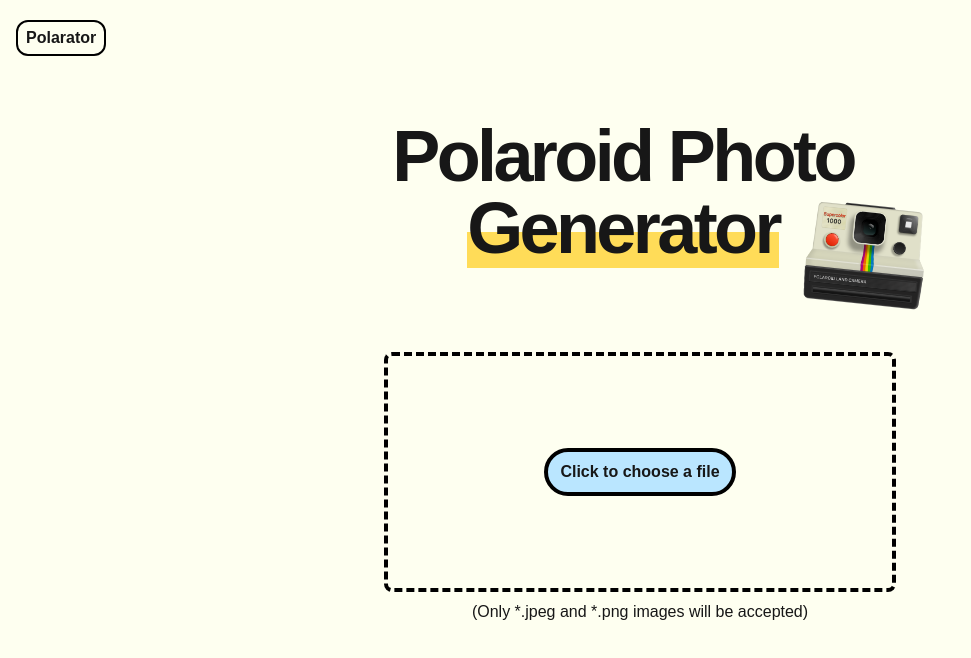
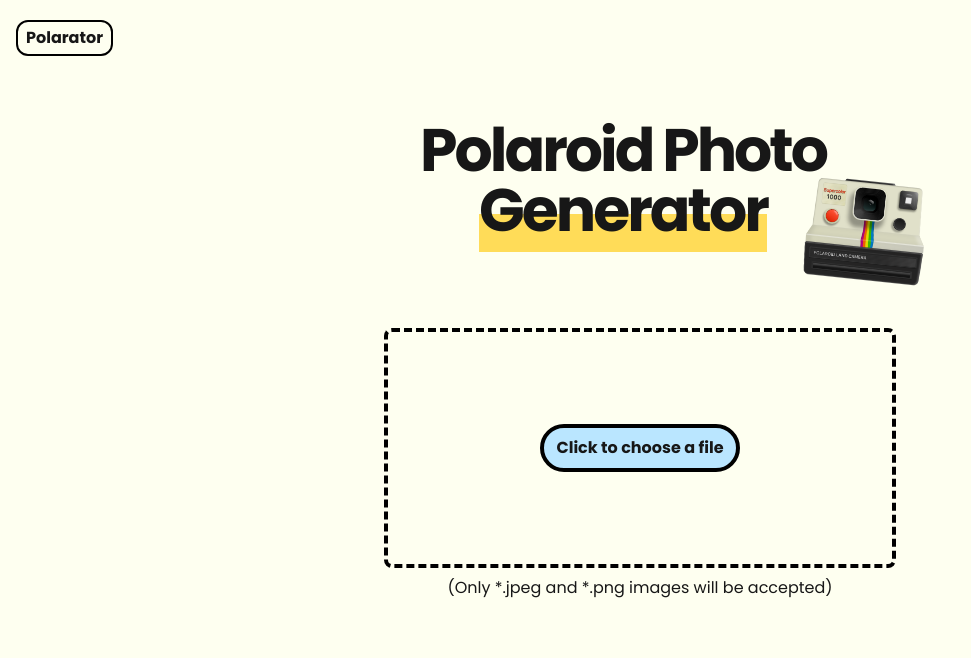
Before and after one commit to dngtnv/Polarator, a Next.js app: page / in a window 1280 px wide. Shown: the top 658 px of the page, without its empty margins (0-971 px from the left). Built offline with nearby package versions, Linux system fonts and the light colour scheme.

Commit message:
change font to poppins

```diff
--- a/src/app/globals.css
+++ b/src/app/globals.css
@@ -17,5 +17,5 @@
 body {
   color: var(--foreground);
   background: var(--background);
-  font-family: Arial, Helvetica, sans-serif;
+  font-family: "Poppins", Arial, Helvetica, sans-serif;
 }
--- a/src/app/layout.tsx
+++ b/src/app/layout.tsx
@@ -1,14 +1,9 @@
 import type { Metadata } from "next";
-import { Geist, Geist_Mono } from "next/font/google";
+import { Poppins } from "next/font/google";
 import "./globals.css";
 
-const geistSans = Geist({
-  variable: "--font-geist-sans",
-  subsets: ["latin"],
-});
-
-const geistMono = Geist_Mono({
-  variable: "--font-geist-mono",
+const poppins = Poppins({
+  weight: ["400", "700"],
   subsets: ["latin"],
 });
 
@@ -24,11 +19,7 @@
 }>) {
   return (
     <html lang="en">
-      <body
-        className={`${geistSans.variable} ${geistMono.variable} bg-[#fefff0] antialiased`}
-      >
-        {children}
-      </body>
+      <body className={`${poppins} bg-[#fefff0] antialiased`}>{children}</body>
     </html>
   );
 }
--- a/src/sections/Hero.tsx
+++ b/src/sections/Hero.tsx
@@ -8,7 +8,7 @@
       <div className="container">
         <div className="mx-auto max-w-lg">
           <div className="flex flex-col items-center md:relative md:w-[478px]">
-            <h1 className="mt-6 text-center text-5xl font-bold tracking-tighter md:text-7xl">
+            <h1 className="mt-6 text-center text-5xl font-bold tracking-tighter md:text-6xl">
               Polaroid Photo{" "}
               <span className="bg-[linear-gradient(to_bottom,transparent_55%,#ffdc58_50%)]">
                 Generator
```
